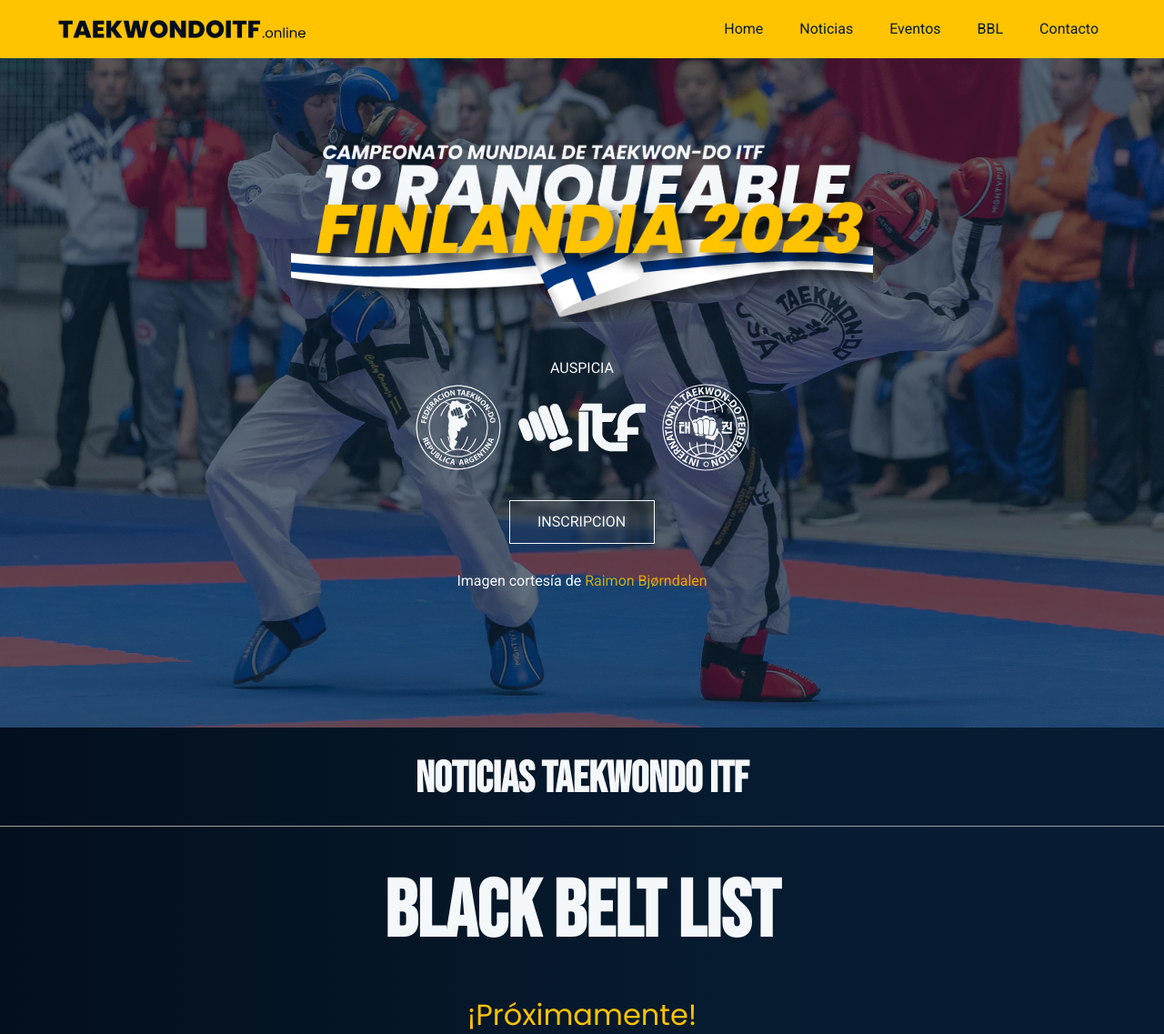
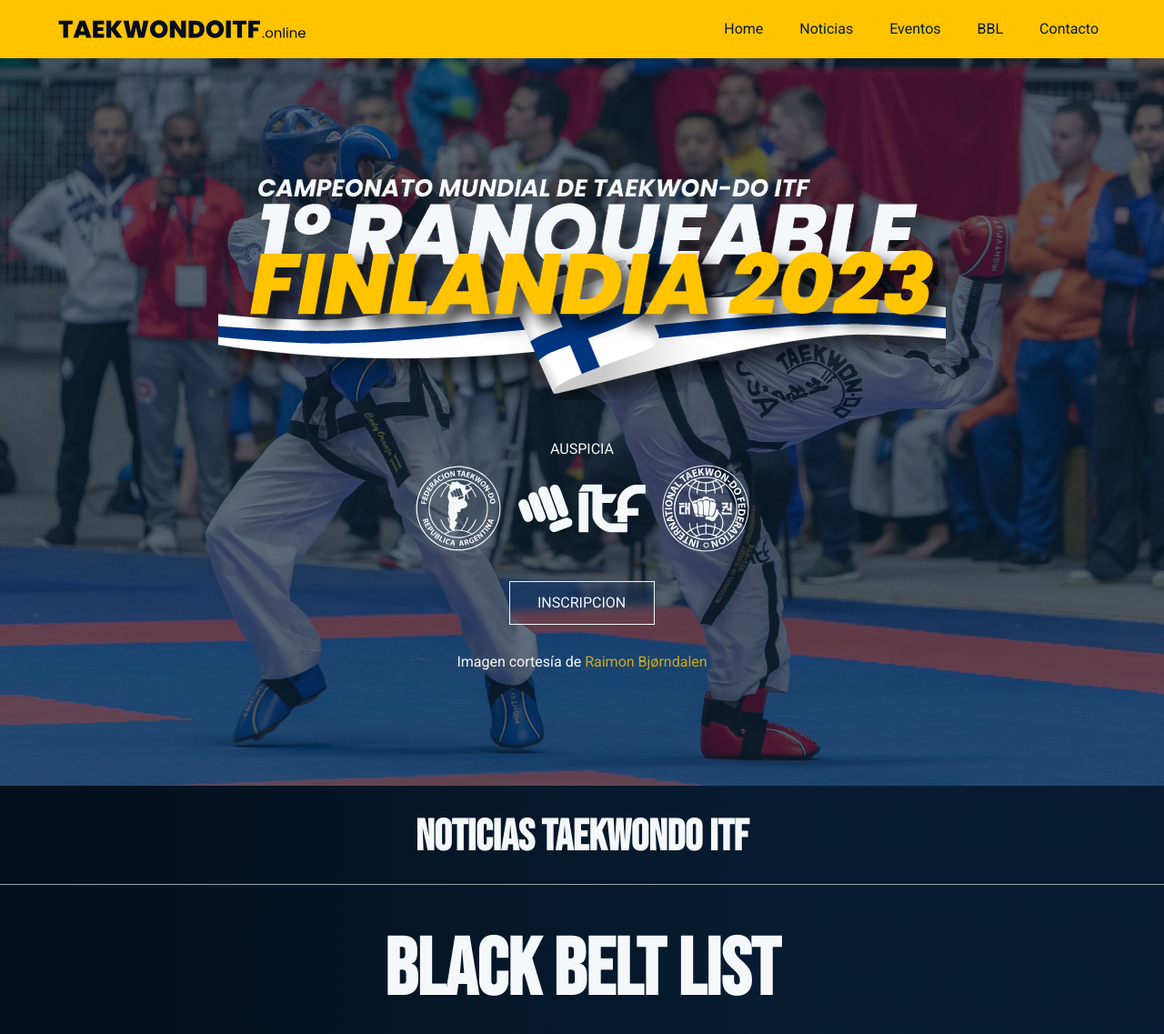
Before and after one commit to DataAnalystGabo/taekwondoitf.online, a PHP site: page / in a window 1280 px wide. Shown: the top 1137 px of the page at 91% size. Run offline with PHP 8.4, Linux system fonts and the light colour scheme; data that the repository does not hold is empty; a stand-in replaces the project's code that opens the database connection; some libraries are stand-ins or nearby versions.

Commit message:
-v 9.8 mejoras en el diseño con grid

```diff
--- a/css/index.css
+++ b/css/index.css
@@ -6,15 +6,14 @@
 
     .event{
         width: 100%;
-        min-height: 100vh;
         display: grid;
+        position: relative;
         grid-template-columns: 1fr;
         grid-template-rows: 100vh;
+        margin-top: 4em;
     }
 
         .event__background{
-            width: 100%;
-            height: 100%;
             grid-column: 1/2;
             grid-row: 1/2;
         }
@@ -25,16 +24,20 @@
                 object-fit: cover;
             }
 
-        .event__group{
-            display: flex;
-            flex-direction: column;
-            width: 100%;
-            justify-content: center;
-            align-items: center;
-            gap: 2em;
+        .event__filter{
             grid-column: 1/2;
             grid-row: 1/2;
             background-color: #071d33a1;
+        }
+
+        .event__group{
+            display: grid;
+            grid-column: 1/2;
+            grid-row: 1/2;
+            text-align: center;
+            place-content: center;
+            place-items: center;
+            gap: 2em;
             color: var(--white);
         }
 
@@ -490,10 +493,6 @@
 
 @media screen and (min-width: 780px){
 
-.event__group{
-    *margin-top: -2em;
-}
-
     .actions--inscription{
         justify-content: center;
         margin: 0;
@@ -545,12 +544,8 @@
 
 @media screen and (min-width : 1200px){
 
-.event__group{
-    *margin-top: -8em;
-}
-
     .event__title{
-        width: 50%;
+        width: 100%;
     }
 
     .articles{
--- a/index.php
+++ b/index.php
@@ -92,9 +92,10 @@ $statementSQL->setFetchMode(PDO::FETCH_ASSOC);
                 <picture class="event__background">
                     <source srcset="image/cover-desktop.webp" media="(min-width: 1200px)">
                     <source srcset="image/cover-mobile.webp" media="(min-width: 500px)">
-                    <img class="event__cover" src="image/cover-mobile.webp" alt="Julio Carlos compitiendo lucha hasta 63kg - PH: Raimon Bjorndalen">
+                    <img class="event__cover" src="image/cover-desktop.webp" alt="Julio Carlos compitiendo lucha hasta 63kg - PH: Raimon Bjorndalen">
                 </picture>
 
+                <div class="event__filter"></div>
 
                 <div class="event__group">
                     <picture class="event__title">
```
